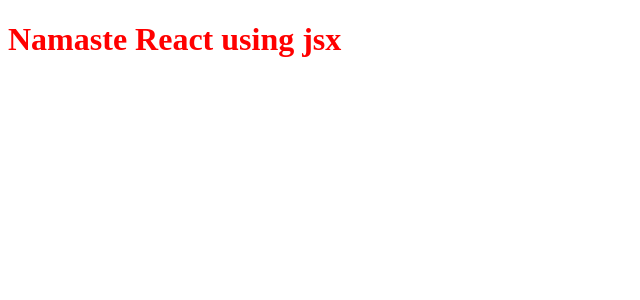
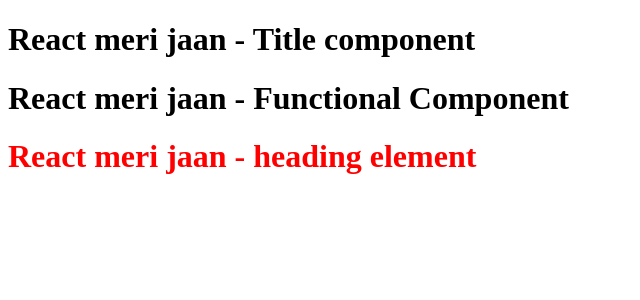
Before and after one commit to rviknt29/namaste-react-ravi, a React (Vite) app: page / in a window 1280 px wide. Shown: the top 300 px of the page, without its empty margins (0-640 px from the left). Built offline with nearby package versions, Linux system fonts and the light colour scheme.

Commit message:
Lecture about component

```diff
--- a/App.js
+++ b/App.js
@@ -3,10 +3,25 @@
 
 // React Element
 // const heading = React.createElement("h1", { id: "heading" }, "Namaste React");
+// JSX heading
+// JSX => Babel transpiles it to React.createElement => ReactElement-JS Object => HTML render
+const heading = <h1 id="heading">React meri jaan - heading element</h1>;
 
-// JSX heading
-const jsxHeading = <h1 id="heading">Namaste React using jsx</h1>;
+// React Components
+// 1. React Functional component
 
+const Title = () => (
+  <h1 className="title">React meri jaan - Title component</h1>
+);
+
+const HeadingComponent = () => (
+  <div id="container">
+    <Title />
+    <h1>React meri jaan - Functional Component</h1>
+    {heading}
+  </div>
+);
 const root = ReactDOM.createRoot(document.getElementById("root"));
 
-root.render(jsxHeading);
+// root.render(heading);
+root.render(<HeadingComponent />);
```
